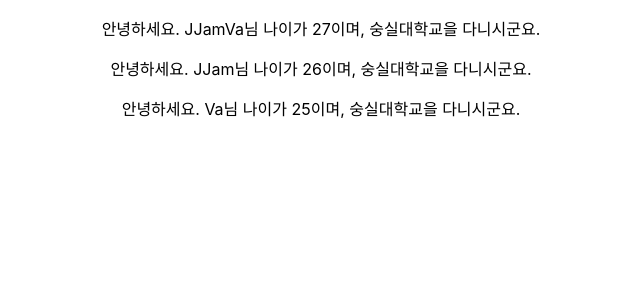
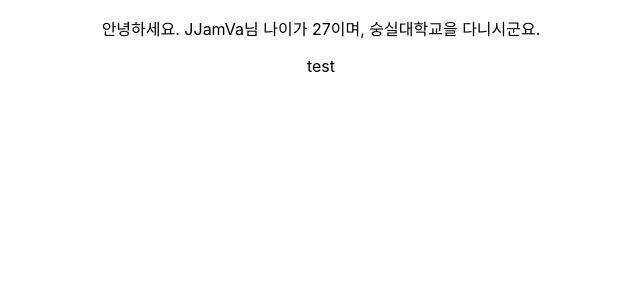
Before and after one commit to JJamVa/fintech, a React (Create React App) app in the folder Practice/my-app/: page / in a window 1280 px wide. Shown: the top 300 px of the page, without its empty margins (319-959 px from the left). Built offline with nearby package versions, Linux system fonts and the light colour scheme.

Commit message:
useState 실습

```diff
--- a/Practice/my-app/src/App.js
+++ b/Practice/my-app/src/App.js
@@ -1,5 +1,5 @@
-import logo from './logo.svg';
 import './App.css';
+import InputComponents from './components/InputComponent';
 import Welcome from './components/Welcome'
 
 
@@ -7,8 +7,7 @@
   return (
     <div className="App">
       <Welcome userName="JJamVa" userAge={27} userSchool="숭실대학교"></Welcome>
-      <Welcome userName="JJam" userAge={26} userSchool="숭실대학교"></Welcome>
-      <Welcome userName="Va" userAge={25} userSchool="숭실대학교"></Welcome>
+      <InputComponents></InputComponents>
       {/* property */}
       {/* class를 지양 function을 지향 */}
     </div>
@@ -16,3 +15,4 @@
 }
 
 export default App;
+// export를 통하여 특정한 함수를 내보낸다.
--- /dev/null
+++ b/Practice/my-app/src/components/InputComponent.js
@@ -0,0 +1,11 @@
+import { useState } from "react";
+
+useState
+// react state사용하기
+const InputComponents = (props) => {
+    const [name, setName] = useState("test");//초기값 설정
+    //name은 변수명, setName은 name을 바꾸기 위한 메소드명이 들어간다
+    return <p>{name}</p>;
+  }
+
+  export default InputComponents;
```
